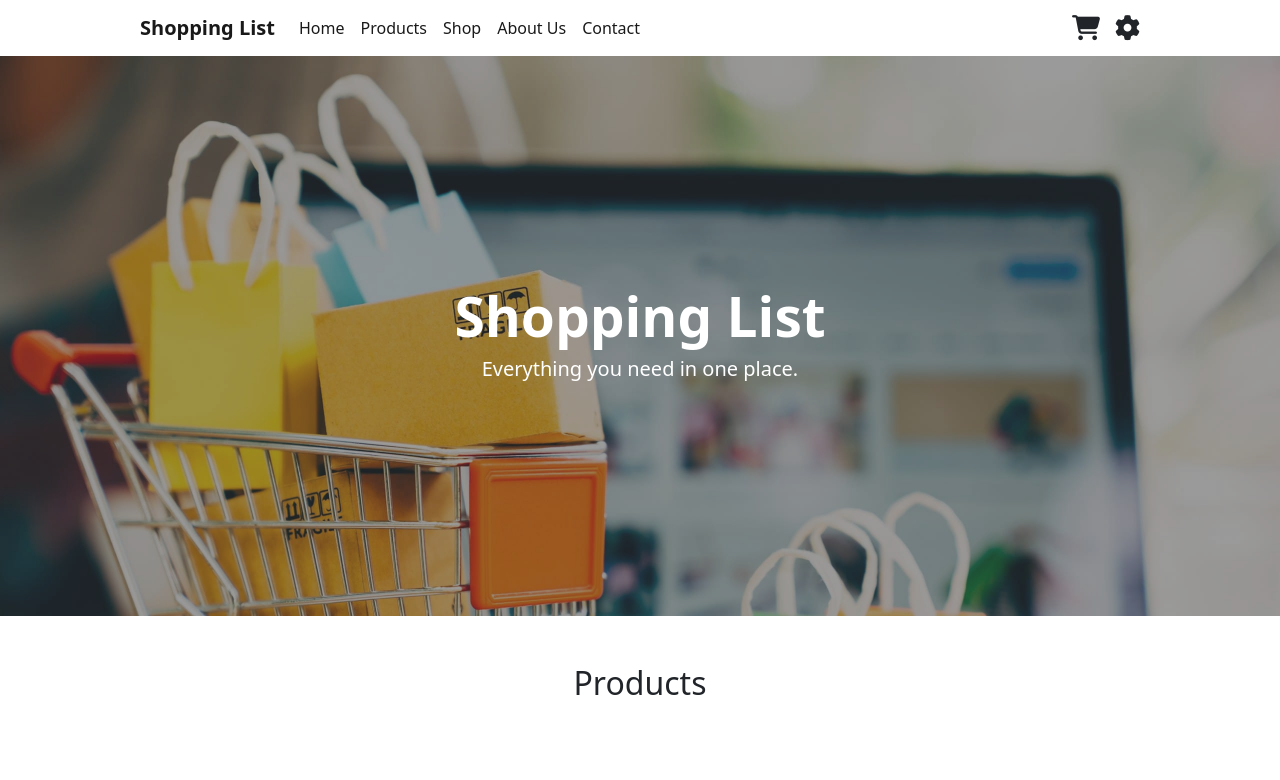
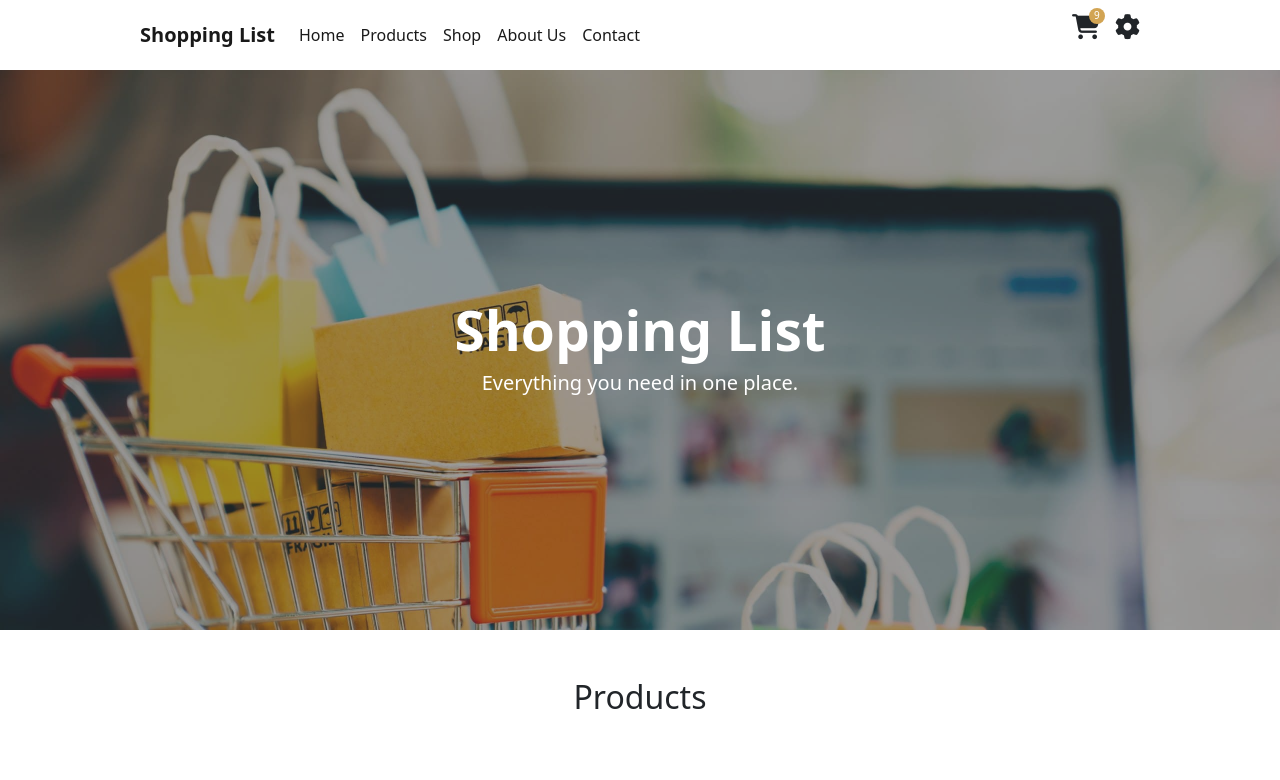
Before and after one commit to MohammadHalaweh7/Shopping-List-React, a React (Create React App) app: page / in a window 1280 px wide. Shown: the top 780 px of the page. Built offline with nearby package versions, Linux system fonts and the light colour scheme.

Commit message:
Add Cart Modal

```diff
--- a/src/Components/Navbar/Navbar.jsx
+++ b/src/Components/Navbar/Navbar.jsx
@@ -3,7 +3,9 @@ import style from "./Navbar.module.css";
 
 export default function Navbar() {
   return (
-    <nav className = {` navbar navbar-expand-lg bg-body-tertiary ${style.container} `} >
+    <nav
+      className={` navbar navbar-expand-lg bg-body-tertiary ${style.container} `}
+    >
       <div className="container-fluid">
         <a className={`navbar-brand ${style.title}`} href="#">
           Shopping List
@@ -20,7 +22,6 @@ export default function Navbar() {
           <span className="navbar-toggler-icon" />
         </button>
         <div className="collapse navbar-collapse" id="navbarSupportedContent">
-
           <ul className="navbar-nav me-auto mb-2 mb-lg-0">
             <li className="nav-item">
               <a className="nav-link active" aria-current="page" href="#">
@@ -54,15 +55,64 @@ export default function Navbar() {
           </ul>
 
           <div className={`d-flex ${style.icons}`}>
-            <div>
+            <div data-bs-toggle="modal" data-bs-target="#exampleModal">
               <i class="fa-solid fa-cart-shopping"></i>
+              <div className={`${style["notification-cart"]}`}>9</div>
             </div>
 
             <div>
               <i className="fa-solid fa-gear"></i>
             </div>
           </div>
+        </div>
+      </div>
 
+      <div
+        class="modal fade"
+        id="exampleModal"
+        tabindex="-1"
+        aria-labelledby="exampleModalLabel"
+        aria-hidden="true"
+      >
+        <div class="modal-dialog">
+          <div class="modal-content">
+            <div class="modal-header">
+              <h5 class="modal-title" id="exampleModalLabel">
+                Modal title
+              </h5>
+              <button
+                type="button"
+                class="btn-close"
+                data-bs-dismiss="modal"
+                aria-label="Close"
+              ></button>
+            </div>
+            <div class="modal-body">
+              <table class="table">
+                <thead>
+                  <tr>
+                    <th scope="col">Image</th>
+                    <th scope="col">Name</th>
+                    <th scope="col">Price</th>
+                    <th scope="col">Count</th>
+                  </tr>
+                </thead>
+                <tbody></tbody>
+              </table>
+            </div>
+            <div class="modal-footer">
+              <button
+                type="button"
+                class="btn btn-secondary"
+                data-bs-dismiss="modal"
+              >
+                Close
+              </button>
+              <button type="button" class="btn btn-primary">
+                Save changes
+              </button>
+            </div>
+          </div>
         </div>
       </div>
     </nav>
--- a/src/Components/Navbar/Navbar.module.css
+++ b/src/Components/Navbar/Navbar.module.css
@@ -7,12 +7,28 @@
   font-weight: bold;
 }
 
-  .icons
-  {
+.icons {
   font-size: 25px;
   cursor: pointer;
 }
 
-  .icons > div:nth-child(1){
+.icons>div:nth-child(1) {
   padding-right: 15px;
 }
+
+.notification-cart {
+  width: 16px;
+  height: 16px;
+  border-radius: 50%;
+  background-color: #d2a453;
+  font-size: 10px;
+  position: relative;
+  top: -38px;
+  right: -17px;
+  color: white;
+
+  display: flex;
+  justify-content: center;
+  align-items: center;
+
+}
```
Lines whose indentation alone changed are shown as unchanged.
